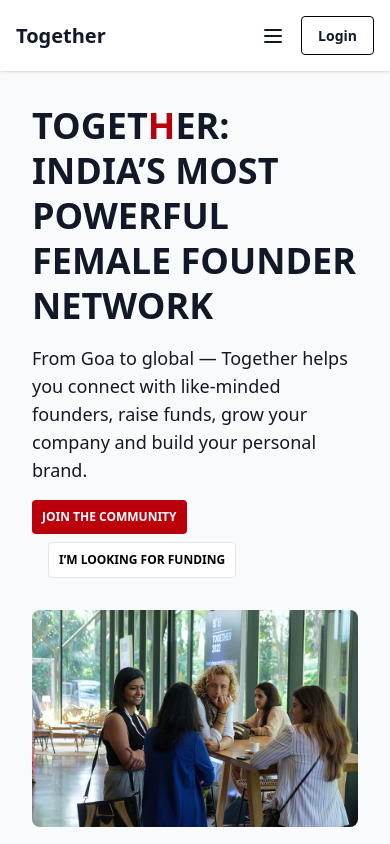
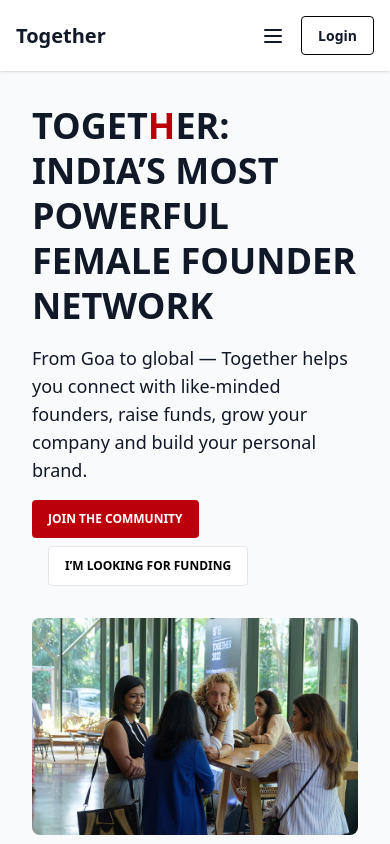
Before and after one commit to rahulgrade/together-final-1, a React (Vite) app: page / in a window 390 px wide. Shown: the top 844 px of the page. Built offline with nearby package versions, Linux system fonts and the light colour scheme.

Commit message:
Add files via upload

```diff
--- a/src/styles/custom.css
+++ b/src/styles/custom.css
@@ -3,6 +3,7 @@
     text-transform: uppercase;
     color: #fff;
     font-weight: 600;
+    padding: 8px 15px;
 }
 
 .white-outline-button {
@@ -10,6 +11,7 @@
     text-transform: uppercase;
     color: #000;
     font-weight: 600;
+    padding: 8px 15px;
 }
 
 .btn-black-outline {
@@ -116,6 +118,5 @@
     .my-button,
     .white-outline-button {
         font-size: 12px;
-        padding: 8px 10px !important;
     }
 }
```
